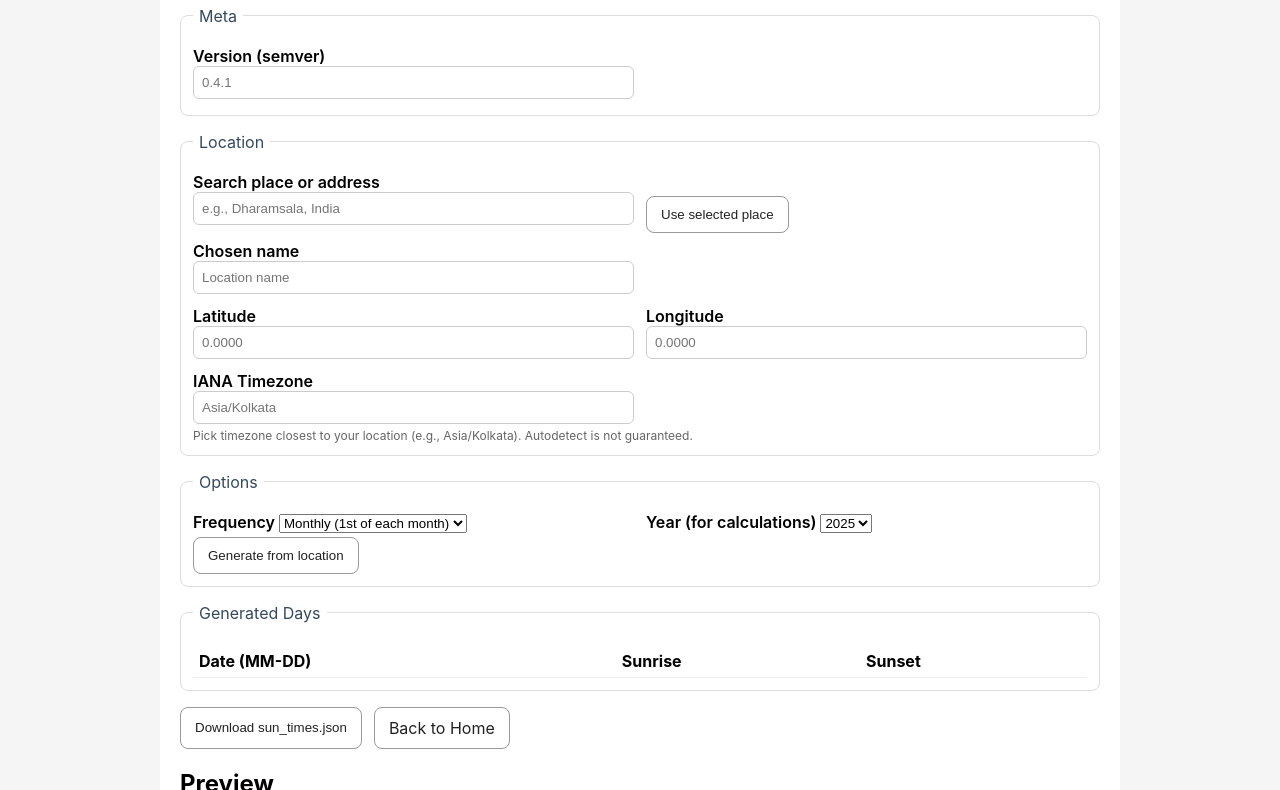
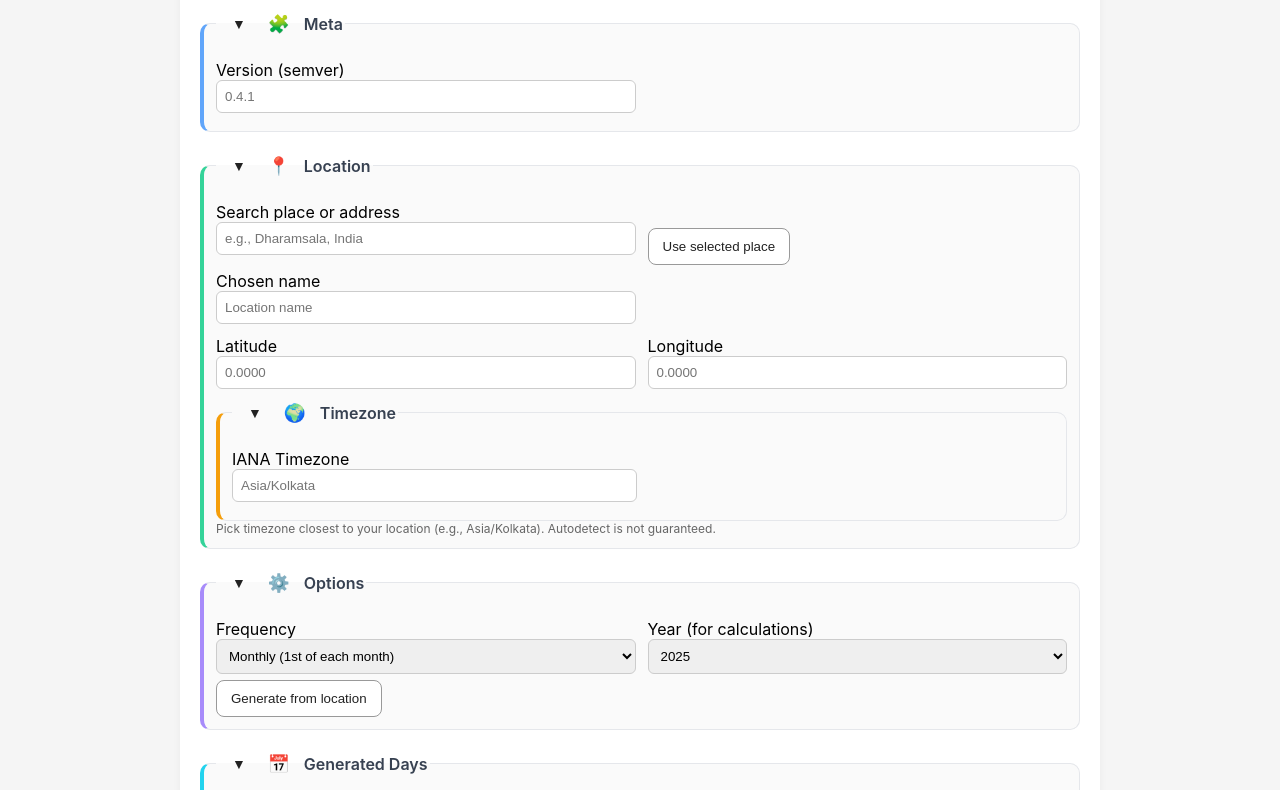
Before and after one commit to m-anish/PagodaLightPico, a plain HTML site: page helper-app/sun-times-builder.html in a window 1280 px wide. Shown: the part 196-986 px from the top of the page. Drawn offline with Linux system fonts and the light colour scheme; no server answers.

Commit message:
feat(helper-app): restyle sun-times builder to match config builder (collapsibles, styled fieldsets, buttons)

```diff
--- a/helper-app/sun-times-builder.html
+++ b/helper-app/sun-times-builder.html
@@ -25,20 +25,31 @@
   <meta name="viewport" content="width=device-width, initial-scale=1" />
   <title>Build sun_times.json • PagodaLightPico</title>
   <style>
+    *, *::before, *::after { box-sizing: border-box; }
     body { font-family: -apple-system, BlinkMacSystemFont, 'Segoe UI', Arial, 'Noto Sans', 'Liberation Sans', sans-serif; margin: 20px; background: #f5f5f5; }
-    .container { max-width: 920px; margin: 0 auto; background: #fff; padding: 20px; border-radius: 8px; }
+    .container { max-width: 920px; margin: 0 auto; background: #fff; padding: 20px; border-radius: 10px; box-shadow: 0 2px 8px rgba(0,0,0,0.05); }
     h1 { color: #2c3e50; text-align: center; }
-    fieldset { border: 1px solid #ddd; border-radius: 8px; margin: 16px 0; padding: 12px; }
-    legend { padding: 0 6px; color: #34495e; }
-    label { display: block; margin: 8px 0 4px; font-weight: 600; }
-    input[type="text"], input[type="number"] { width: 100%; padding: 8px; border: 1px solid #ccc; border-radius: 6px; }
-    .row { display: grid; grid-template-columns: repeat(2, minmax(0, 1fr)); gap: 12px; }
+    fieldset { border: 1px solid #e5e7eb; border-radius: 10px; margin: 16px 0; padding: 12px; background: #fafafa; }
+    fieldset.meta { border-left: 4px solid #60a5fa; }
+    fieldset.location { border-left: 4px solid #34d399; }
+    fieldset.tz { border-left: 4px solid #f59e0b; }
+    fieldset.options { border-left: 4px solid #a78bfa; }
+    fieldset.generated { border-left: 4px solid #22d3ee; }
+    label { display: block; margin: 6px 0; }
+    input, select { width: 100%; padding: 8px; border: 1px solid #ccc; border-radius: 6px; max-width: 100%; }
+    .row { display: grid; grid-template-columns: repeat(2, minmax(0, 1fr)); column-gap: 12px; row-gap: 12px; align-items: start; }
+    @media (max-width: 640px){ .row { grid-template-columns: 1fr; } }
     .actions { display: flex; gap: 12px; flex-wrap: wrap; }
-    button, a.button { padding: 10px 14px; border: 1px solid #999; border-radius: 8px; background: #fff; cursor: pointer; text-decoration: none; color: #222; }
+    button, a.button, label.button { padding: 10px 14px; border: 1px solid #999; border-radius: 8px; background: #fff; cursor: pointer; text-decoration: none; color: #222; display:inline-flex; align-items:center; gap:6px; }
     pre { background: #0b1020; color: #d5e6ff; padding: 12px; border-radius: 8px; overflow: auto; max-height: 420px; }
     table { width: 100%; border-collapse: collapse; margin-top: 10px; }
     th, td { border-bottom: 1px solid #eee; padding: 6px; text-align: left; }
     .tip { font-size: 12px; color: #666; }
+    legend { font-weight: 600; color: #374151; }
+    .legend-row { display:flex; align-items:center; gap:8px; }
+    .collapse-toggle { border:none; background:none; cursor:pointer; font-size:14px; }
+    fieldset.collapsed > :not(legend) { display: none; }
+    .emoji { font-size: 1.1em; margin-right: 6px; }
   </style>
 </head>
 <body>
@@ -47,7 +58,7 @@
 
     <form id="stForm" oninput="render()" onchange="render()">
       <fieldset class="meta">
-        <legend>Meta</legend>
+        <legend><span class="legend-row"><button type="button" class="collapse-toggle" aria-label="toggle">▼</button><span class="emoji">🧩</span>Meta</span></legend>
         <div class="row">
           <label>Version (semver)
             <input id="version" type="text" placeholder="0.4.1" />
@@ -56,7 +67,7 @@
       </fieldset>
 
       <fieldset class="location">
-        <legend>Location</legend>
+        <legend><span class="legend-row"><button type="button" class="collapse-toggle" aria-label="toggle">▼</button><span class="emoji">📍</span>Location</span></legend>
         <div class="row">
           <label>Search place or address
             <input id="place" type="text" placeholder="e.g., Dharamsala, India" list="placeList" />
@@ -80,17 +91,20 @@
             <input id="lon" type="number" step="0.0001" placeholder="0.0000" />
           </label>
         </div>
+        <fieldset class="tz" style="margin:0;">
+          <legend><span class="legend-row"><button type="button" class="collapse-toggle" aria-label="toggle">▼</button><span class="emoji">🌍</span>Timezone</span></legend>
           <div class="row">
             <label>IANA Timezone
               <input id="tz" type="text" placeholder="Asia/Kolkata" list="tzList" />
               <datalist id="tzList"></datalist>
             </label>
           </div>
+        </fieldset>
         <div class="tip">Pick timezone closest to your location (e.g., Asia/Kolkata). Autodetect is not guaranteed.</div>
       </fieldset>
 
       <fieldset class="options">
-        <legend>Options</legend>
+        <legend><span class="legend-row"><button type="button" class="collapse-toggle" aria-label="toggle">▼</button><span class="emoji">⚙️</span>Options</span></legend>
         <div class="row">
           <label>Frequency
             <select id="freq">
@@ -109,8 +123,8 @@
         </div>
       </fieldset>
 
-      <fieldset>
-        <legend>Generated Days</legend>
+      <fieldset class="generated">
+        <legend><span class="legend-row"><button type="button" class="collapse-toggle" aria-label="toggle">▼</button><span class="emoji">📅</span>Generated Days</span></legend>
         <table id="daysTable">
           <thead>
             <tr><th>Date (MM-DD)</th><th>Sunrise</th><th>Sunset</th></tr>
@@ -178,6 +192,18 @@
         const tr = document.createElement('tr');
         tr.innerHTML = `<td>${k}</td><td>${days[k].rise}</td><td>${days[k].set}</td>`;
         tb.appendChild(tr);
+      });
+    }
+
+    // Collapsible sections
+    function setupCollapsibles(){
+      document.querySelectorAll('fieldset').forEach(fs => {
+        const btn = fs.querySelector('.collapse-toggle');
+        if (!btn) return;
+        btn.addEventListener('click', () => {
+          fs.classList.toggle('collapsed');
+          btn.textContent = fs.classList.contains('collapsed') ? '▶' : '▼';
+        });
       });
     }
 
@@ -374,6 +400,7 @@
     populateTZList();
     populateYearSelect();
     loadSampleVersion();
+    setupCollapsibles();
     render();
   </script>
 </body>
```
Lines whose indentation alone changed are shown as unchanged.
